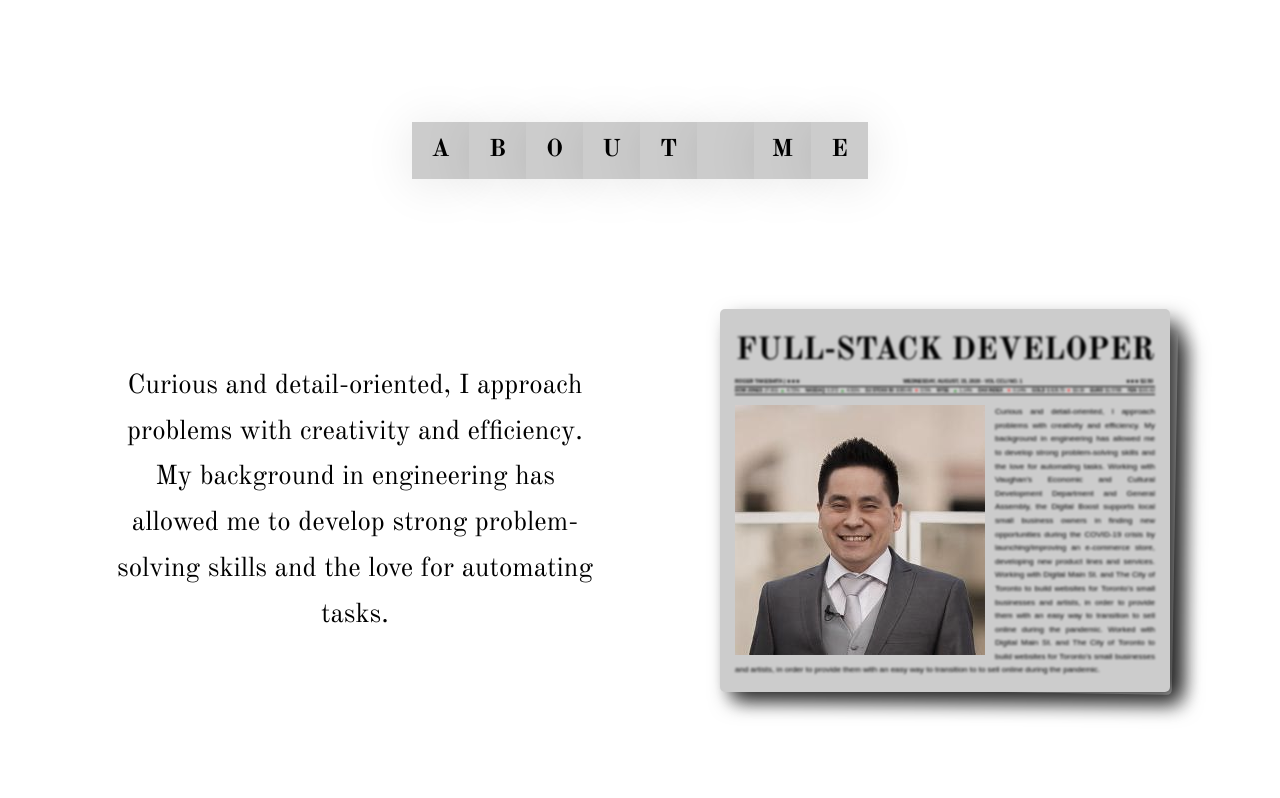
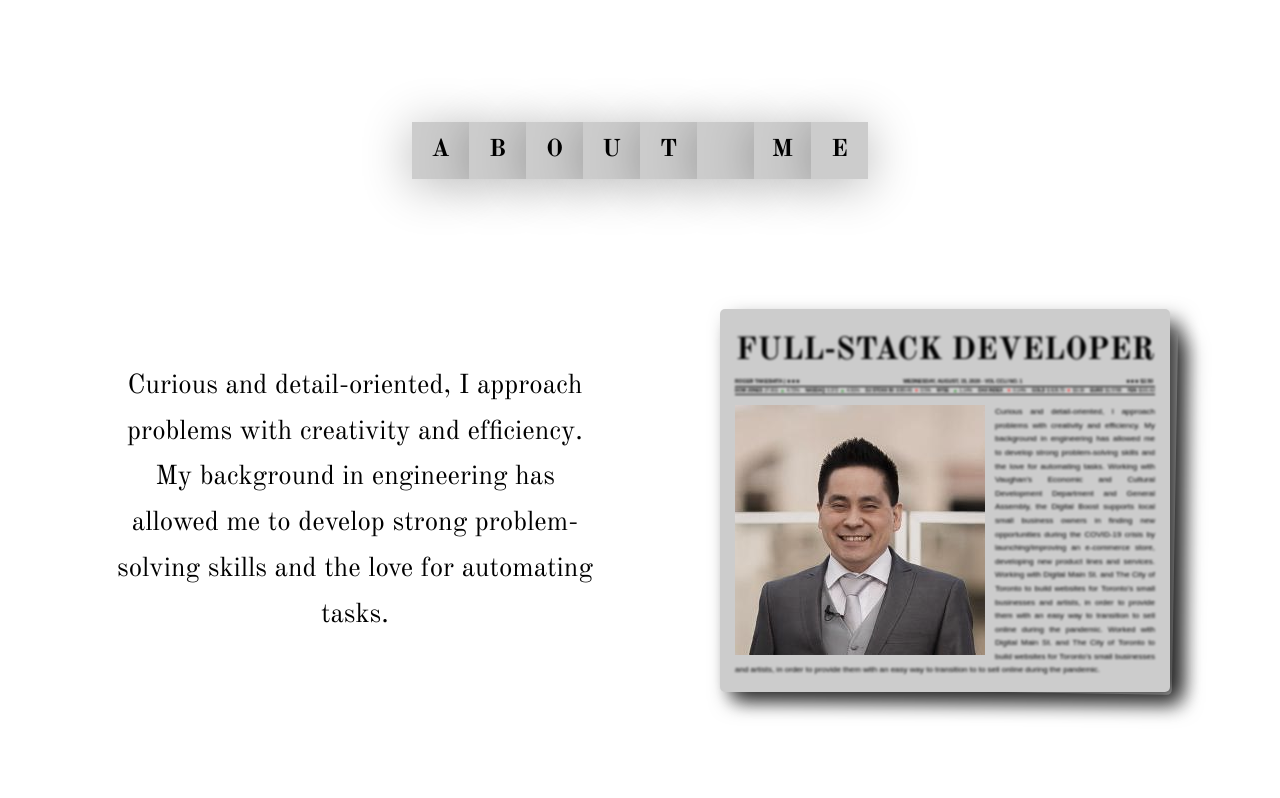
Before and after one commit to Roger-Takeshita/portfolio_2.0, a React (Create React App) app: page / in a window 1280 px wide. Shown: the part 802-1600 px from the top of the page. Built offline with nearby package versions, Linux system fonts and the light colour scheme; some icons are missing.

Commit message:
Add more shadow to h2 (section title)

```diff
--- a/src/css/base/_typography.scss
+++ b/src/css/base/_typography.scss
@@ -89,7 +89,7 @@ body {
             line-height: $h2-square * 1rem;
             background-color: $color-grey-1;
             transition: all 0.2s ease-in-out;
-            box-shadow: 0 0.4rem 5rem rgba($color-black, 0.1);
+            box-shadow: 0 0.6rem 5rem rgba($color-black, 0.3);
         }
 
         &:hover {
--- a/src/css/style.css
+++ b/src/css/style.css
@@ -416,8 +416,8 @@ body {
   background-color: #cccccc;
   -webkit-transition: all 0.2s ease-in-out;
   transition: all 0.2s ease-in-out;
-  -webkit-box-shadow: 0 0.4rem 5rem rgba(0, 0, 0, 0.1);
-          box-shadow: 0 0.4rem 5rem rgba(0, 0, 0, 0.1);
+  -webkit-box-shadow: 0 0.6rem 5rem rgba(0, 0, 0, 0.3);
+          box-shadow: 0 0.6rem 5rem rgba(0, 0, 0, 0.3);
 }
 
 .heading-secondary__text-title-1:hover {
```
